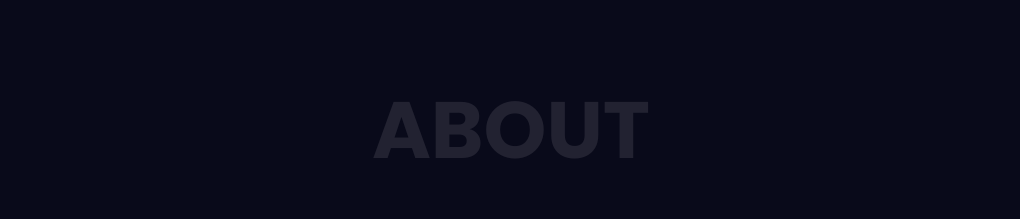
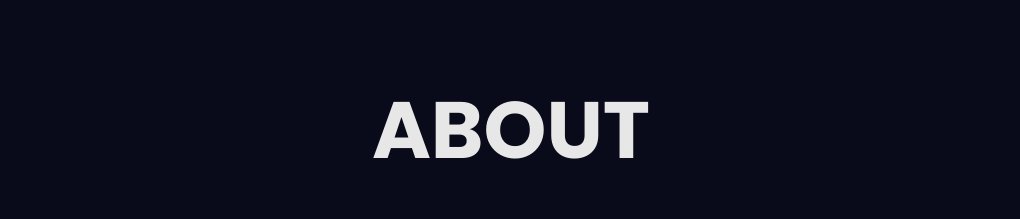
Before and after one commit to NizarKhan0/portfolio.github.io, a plain HTML site: page index.html in a window 1280 px wide. Shown: the part 663-882 px from the top of the page, without its empty margins (129-1149 px from the left). Drawn offline with nearby package versions, Linux system fonts and the light colour scheme.

Commit message:
Update style.css

```diff
--- a/assets/css/style.css
+++ b/assets/css/style.css
@@ -13,10 +13,10 @@
   --main-color: #068bd8;
   --body-color: #090a1a;
   --container-color: #171b3c;
-  --heading-color: #222231;
+  --heading-color: #e8e7e7;
   --box-color: #0d0f26;
   --bg-color: #fff;
-  --sub-color: #222231;
+  --sub-color: #e8e7e7;
 }
 body {
   color: var(--bg-color);
```
